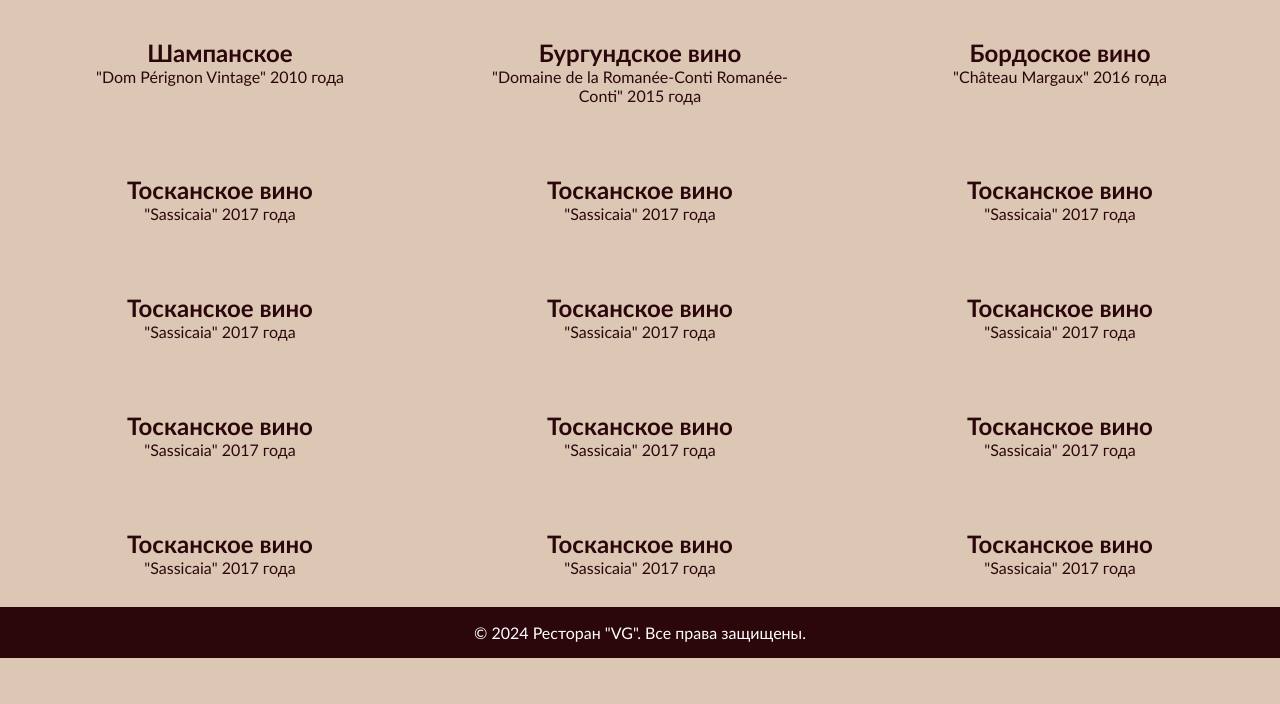
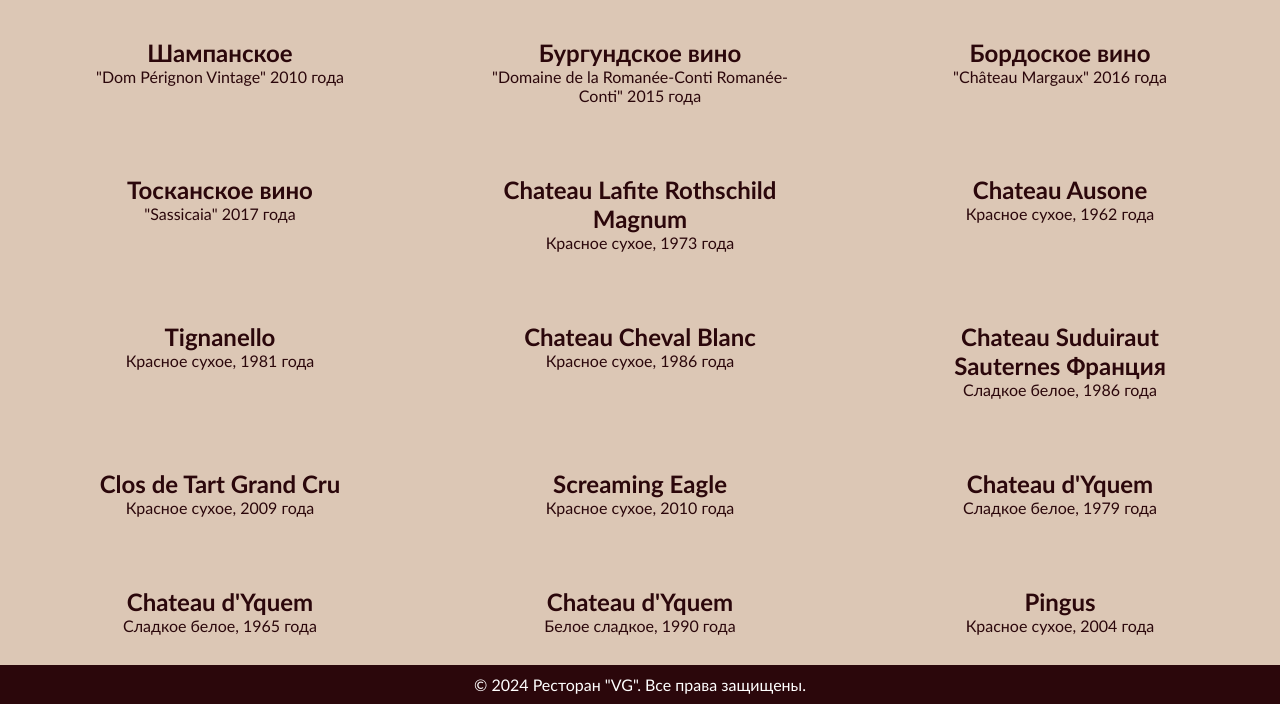
Before and after one commit to vtorir/repo-name, a plain HTML site: page wine/wine.html in a window 1280 px wide. Shown: the part 213-917 px from the top of the page. Before the commit the page ends 871 px from the top, so only its background shows below. Drawn offline with Linux system fonts and the light colour scheme.

Commit message:
change style.css feedback.css kontakt.css menu.css wine.css wine.html

```diff
--- a/feedback/feedback.css
+++ b/feedback/feedback.css
@@ -1,13 +1,14 @@
 body {
   font-family: 'Gill Sans', 'Gill Sans MT', Calibri, 'Trebuchet MS', sans-serif;
-
-  margin: 0;
-  padding: 0;
-  text-align: center;
+  display: flex; /* Используем Flexbox для размещения элементов */
+  flex-direction: column; /* Располагаем элементы по вертикали */
+  height: 100vh; /* Высота на весь экран */
+  margin: 0; /* Убираем отступы */
 }
 
 .fon {
   background-color: #dcc7b5;
+  flex-grow: 1;
 }
 
 header h1 {
@@ -25,6 +26,7 @@ padding: 20px;
   padding: 20px;
   border-radius: 10px;
   box-shadow: 0 2px 4px rgba(0, 0, 0, 0.1);
+
 }
 
 .review-form h2 {
@@ -39,6 +41,9 @@ max-width: 600px;
 margin: 0 auto 20px;
 padding: 20px;
 border-radius: 10px;
+}
+.reviews-section h1{
+  text-align: center;
 }
 
 .review-form label {
--- a/kontakt/konakt.css
+++ b/kontakt/konakt.css
@@ -1,14 +1,15 @@
 /* Общие стили */
 body {
   font-family: 'Gill Sans', 'Gill Sans MT', Calibri, 'Trebuchet MS', sans-serif;
-  background-color: #f4f4e6;
-  margin: 0;
-  padding: 0;
-  text-align: center;
+  display: flex; /* Используем Flexbox для размещения элементов */
+  flex-direction: column; /* Располагаем элементы по вертикали */
+  height: 100vh; /* Высота на весь экран */
+  margin: 0; /* Убираем отступы */
 }
 
 .fon {
   background-color: #dcc7b5;
+  flex-grow: 1;
 }
 
 .fkont {
@@ -23,6 +24,7 @@ h1 {
   width: 90%;
   max-width: 1400px;
   margin: auto;
+  text-align: center;
 }
 
 .kont p {
@@ -32,6 +34,7 @@ h1 {
   max-width: 1100px;
   line-height: 1.4;
   font-weight: 300;
+  text-align: center;
 }
 
 .contact-info {
--- a/menu/menu.css
+++ b/menu/menu.css
@@ -1,9 +1,14 @@
 body {
   font-family: 'Gill Sans', 'Gill Sans MT', Calibri, 'Trebuchet MS', sans-serif;
+  display: flex; /* Используем Flexbox для размещения элементов */
+  flex-direction: column; /* Располагаем элементы по вертикали */
+  height: 100vh; /* Высота на весь экран */
+  margin: 0; /* Убираем отступы */
 }
 
 .fon {
   background-color: #dcc7b5;
+  flex-grow: 1;
 }
 
 .res {
@@ -13,18 +18,13 @@ body {
   font-size: 40px;
 }
 
-.vino{
-  text-align: center;
-  color: #2b070b;
-  margin-top: 50px;
-  font-size: 40px;
-}
 .menu {
   display: flex;
   justify-content: space-around;
   flex-wrap: wrap;
   padding: 20px;
   gap: 20px;
+  flex-grow: 1;
 }
 .dish {
   width: 300px;
--- a/style.css
+++ b/style.css
@@ -302,7 +302,11 @@ button[type="submit"]:hover {
   background-color: #2b070b;
   color: #fff;
   text-align: center;
-  padding: 1rem;
+  padding: 10px;
+  position: relative;
+  bottom: 0;
+  width: 100%;
+  margin-top: auto;
 }
 
 /* --- Медиазапросы --- */
--- a/wine/wine.css
+++ b/wine/wine.css
@@ -1,9 +1,15 @@
 body {
   font-family: 'Gill Sans', 'Gill Sans MT', Calibri, 'Trebuchet MS', sans-serif;
+  display: flex; /* Используем Flexbox для размещения элементов */
+  flex-direction: column; /* Располагаем элементы по вертикали */
+  height: 100vh; /* Высота на весь экран */
+  margin: 0; /* Убираем отступы */
 }
+
 
 .fon {
   background-color: #dcc7b5;
+  flex-grow: 1;
 }
 
 .res {
@@ -25,6 +31,7 @@ body {
   flex-wrap: wrap;
   padding: 20px;
   gap: 20px;
+  flex-grow: 1;
 }
 .dish {
   width: 300px;
--- a/wine/wine.html
+++ b/wine/wine.html
@@ -68,49 +68,49 @@
                 <h2>Тосканское вино</h2>
                 <p>"Sassicaia" 2017 года</p>
             </div>
-            <div class="dish" data-price="4000">
-                <h2>Тосканское вино</h2>
-                <p>"Sassicaia" 2017 года</p>
+            <div class="dish" data-price="5000">
+                <h2>Chateau Lafite Rothschild Magnum</h2>
+                <p>Красное сухое, 1973 года</p>
+            </div>
+            <div class="dish" data-price="5000">
+                <h2>Chateau Ausone</h2>
+                <p>Красное сухое, 1962 года</p>
             </div>
             <div class="dish" data-price="4000">
-                <h2>Тосканское вино</h2>
-                <p>"Sassicaia" 2017 года</p>
+                <h2>Tignanello</h2>
+                <p>Красное сухое, 1981 года</p>
             </div>
             <div class="dish" data-price="4000">
-                <h2>Тосканское вино</h2>
-                <p>"Sassicaia" 2017 года</p>
+                <h2>Chateau Cheval Blanc </h2>
+                <p>Красное сухое, 1986 года</p>
             </div>
             <div class="dish" data-price="4000">
-                <h2>Тосканское вино</h2>
-                <p>"Sassicaia" 2017 года</p>
+                <h2>Chateau Suduiraut Sauternes Франция</h2>
+                <p>Сладкое белое, 1986 года</p>
             </div>
             <div class="dish" data-price="4000">
-                <h2>Тосканское вино</h2>
-                <p>"Sassicaia" 2017 года</p>
+                <h2>Clos de Tart Grand Cru </h2>
+                <p>Красное сухое, 2009 года</p>
             </div>
             <div class="dish" data-price="4000">
-                <h2>Тосканское вино</h2>
-                <p>"Sassicaia" 2017 года</p>
+                <h2>Screaming Eagle</h2>
+                <p>Красное сухое, 2010 года</p>
             </div>
             <div class="dish" data-price="4000">
-                <h2>Тосканское вино</h2>
-                <p>"Sassicaia" 2017 года</p>
+                <h2>Chateau d'Yquem </h2>
+                <p>Сладкое белое, 1979 года</p>
             </div>
             <div class="dish" data-price="4000">
-                <h2>Тосканское вино</h2>
-                <p>"Sassicaia" 2017 года</p>
+                <h2>Chateau d'Yquem </h2>
+                <p>Сладкое белое, 1965 года</p>
             </div>
             <div class="dish" data-price="4000">
-                <h2>Тосканское вино</h2>
-                <p>"Sassicaia" 2017 года</p>
+                <h2>Chateau d'Yquem </h2>
+                <p>Белое сладкое, 1990 года</p>
             </div>
             <div class="dish" data-price="4000">
-                <h2>Тосканское вино</h2>
-                <p>"Sassicaia" 2017 года</p>
-            </div>
-            <div class="dish" data-price="4000">
-                <h2>Тосканское вино</h2>
-                <p>"Sassicaia" 2017 года</p>
+                <h2>Pingus </h2>
+                <p>Красное сухое, 2004 года</p>
             </div>
         </div>
 <div class="footer">
```
